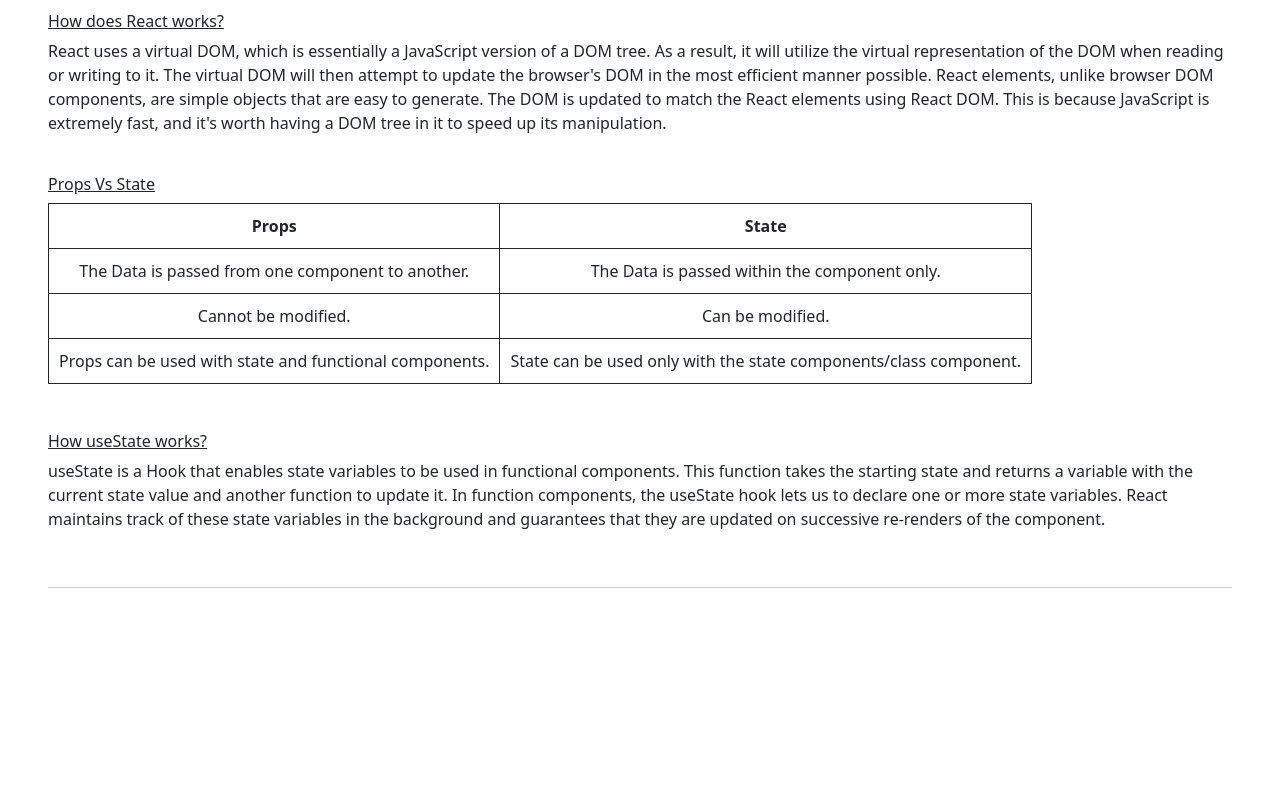
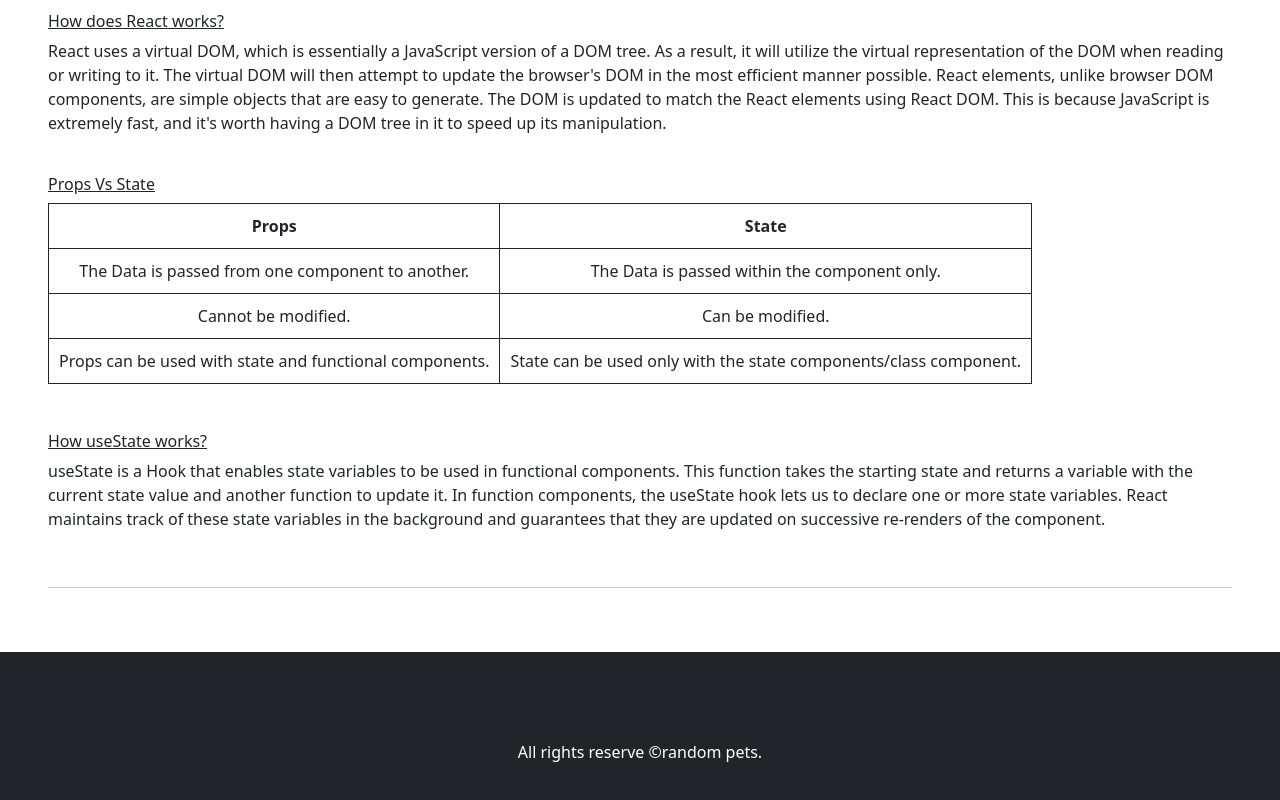
Before and after one commit to rakibul-cse-diu/random-pets, a React (Create React App) app: page / in a window 1280 px wide. Shown: the part 2174-2974 px from the top of the page. Before the commit the page ends 2826 px from the top, so only its background shows below. Built offline with nearby package versions, Linux system fonts and the light colour scheme.

Commit message:
add footer

```diff
--- a/src/App.js
+++ b/src/App.js
@@ -1,5 +1,6 @@
 import './App.css';
 import AboutReact from './components/AboutReact/AboutReact';
+import Footer from './components/Footer/Footer';
 import Header from './components/Header/Header';
 import Shop from './components/Shop/Shop';
 
@@ -9,6 +10,7 @@
       <Header></Header>
       <Shop></Shop>
       <AboutReact></AboutReact>
+      <Footer></Footer>
     </div>
   );
 }
--- /dev/null
+++ b/src/components/Footer/Footer.css
@@ -0,0 +1,3 @@
+footer{
+    height: 200px;
+}
--- /dev/null
+++ b/src/components/Footer/Footer.js
@@ -0,0 +1,14 @@
+import React from 'react';
+import '../../../node_modules/bootstrap/dist/css/bootstrap.min.css';
+
+import './Footer.css';
+
+const Footer = () => {
+    return (
+        <footer className='footer bg-dark d-flex justify-content-center align-items-center'>
+            <span className='text-white'>All rights reserve &copy;random pets.</span>
+        </footer>
+    );
+};
+
+export default Footer;
```
